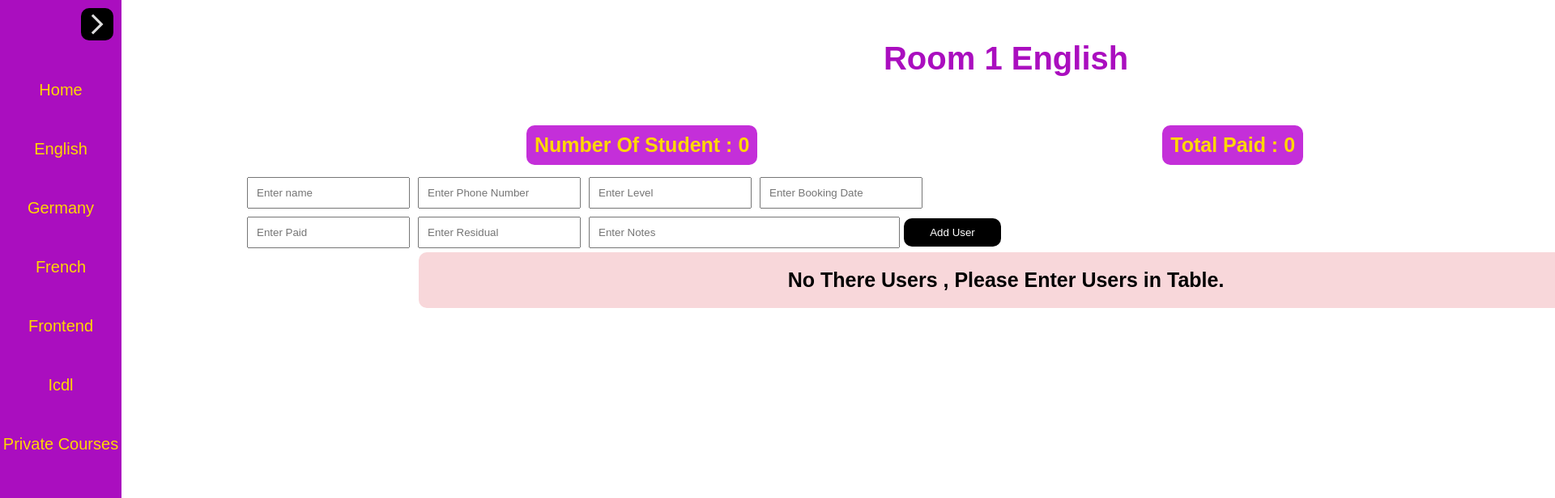
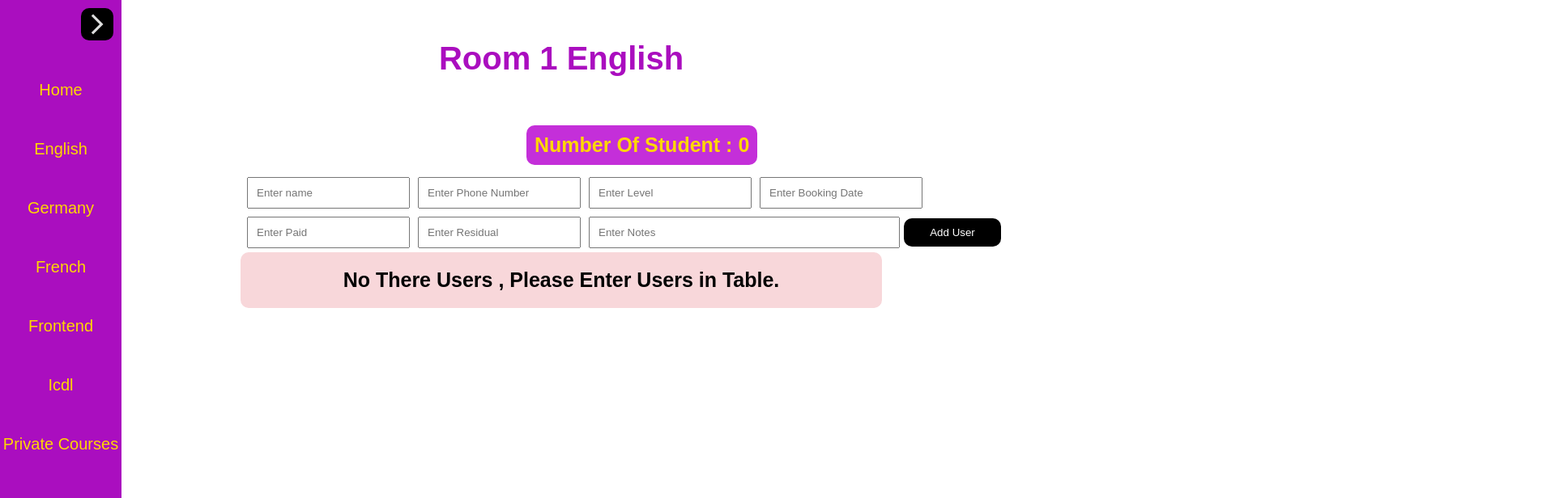
Before and after one commit to ziad223/Freedom-System, a React (Create React App) app: page /english/room-one in a window 1280 px wide. Shown: the top 616 px of the page at 81% size, 1920 px wide, since content can reach past the window. Built offline with nearby package versions, Linux system fonts and the light colour scheme.

Commit message:
Update RoomOneE.jsx

```diff
--- a/src/components/RoomOneE.jsx
+++ b/src/components/RoomOneE.jsx
@@ -35,8 +35,6 @@ const RoomOneE = () => {
         <h1>Room 1 English</h1>
         <div className="l">
         <h2  className='length'> Number Of Student : {roomOneUsers.length}</h2>
-        <h2  className='length'> Total Paid : {roomOneUsers.length}</h2>
-        <h2  className='length'> Total Residual : {roomOneUsers.length}</h2>
         </div>
         <form onSubmit={handleSubmit}>
         <input type="text" value={name}  placeholder='Enter name' onChange = {(e) =>setName(e.target.value)} />
```
